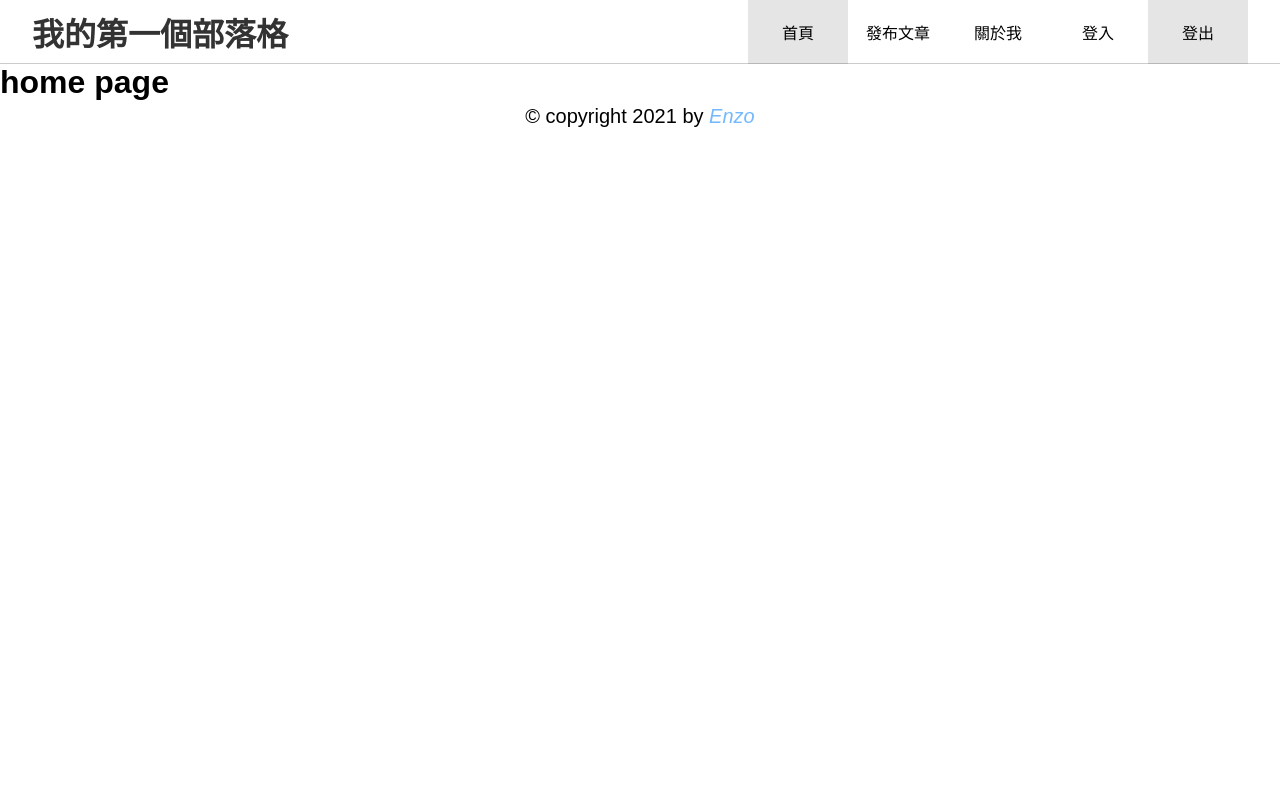
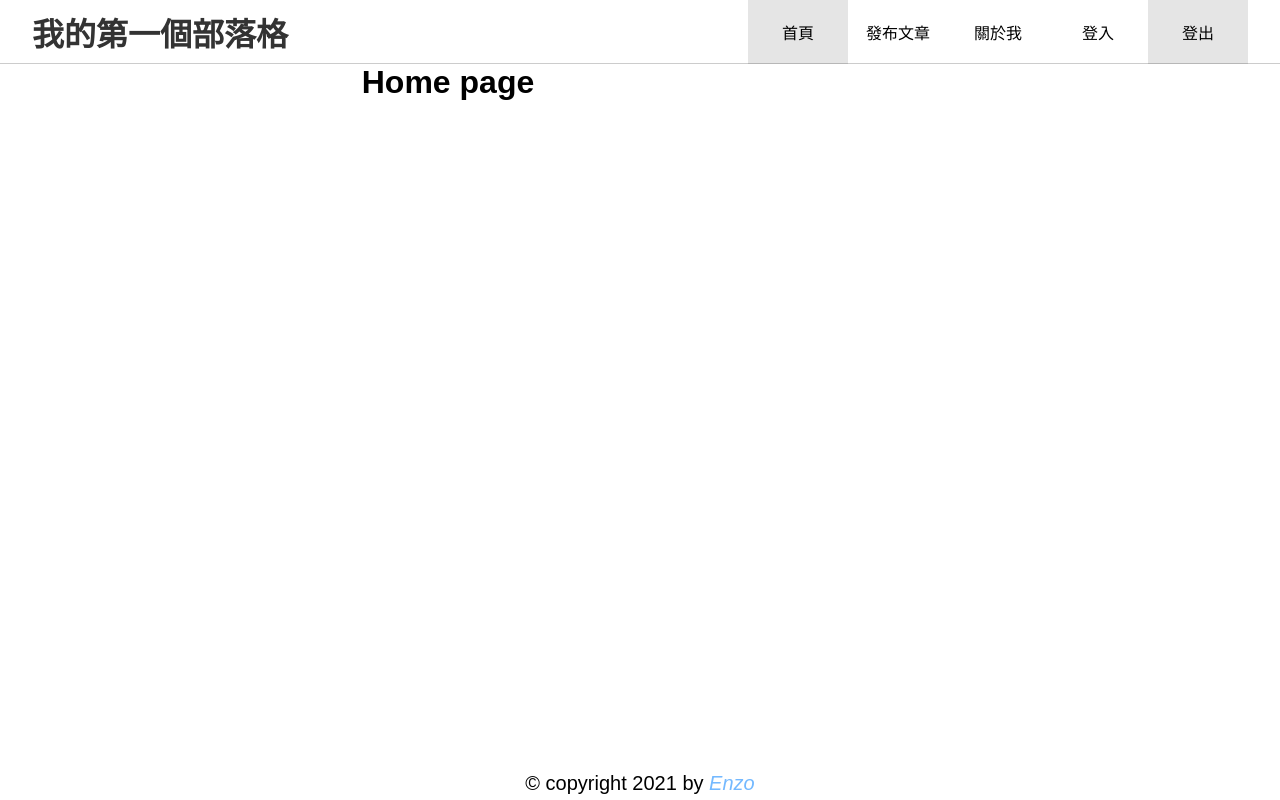
Before and after one commit to CoolizzLuo/coolizz-blog, a React (Create React App) app: page /#/ in a window 1280 px wide. Built offline with nearby package versions, Linux system fonts and the light colour scheme; no server answers; a web font is replaced by a local one.

Commit message:
add layout.js

```diff
--- a/src/components/App.js
+++ b/src/components/App.js
@@ -1,10 +1,8 @@
 import { useState, useEffect } from 'react'
 import styled from '@emotion/styled'
 import Router from './Router'
-import Header from './Header'
-import Footer from './Footer'
-import { ToastContainer } from 'react-toastify';
-import 'react-toastify/dist/ReactToastify.css';
+import { ToastContainer } from 'react-toastify'
+import 'react-toastify/dist/ReactToastify.css'
 import { AuthContext } from '../context'
 import { getMe } from '../WebAPI'
 import { getAuthToken } from '../utils'
@@ -13,12 +11,6 @@ import { getAuthToken } from '../utils'
 const Root = styled.div`
   padding-top: 64px;
 `
-
-const Container = styled.div`
-  text-align: center;
-  width: 70%;
-`
-
 
 
 export default function App() {
@@ -35,6 +27,7 @@ export default function App() {
 
   return (
     <AuthContext.Provider value={{ user, setUser }}>
+      <Root>
         <ToastContainer
           position="top-center"
           autoClose={5000}
@@ -46,13 +39,7 @@ export default function App() {
           draggable
           pauseOnHover
           />
-      <Root>
-        <Router>
-          <Container>
-            <Header/>
-          </Container>
-        </Router>
-        <Footer/>
+        <Router/>
       </Root>
     </AuthContext.Provider>
   )
--- a/src/components/Header.js
+++ b/src/components/Header.js
@@ -1,6 +1,6 @@
 import { useContext } from 'react'
 import styled from "@emotion/styled/macro";
-import { NavLink, Link, useLocation } from 'react-router-dom'
+import { NavLink, Link, useLocation, withRouter } from 'react-router-dom'
 import { AuthContext } from '../context'
 import { setAuthToken } from '../utils'
 
@@ -77,4 +77,4 @@ const Header = ({ history }) => {
   )
 }
 
-export default Header
+export default withRouter(Header)
--- /dev/null
+++ b/src/components/Layout.js
@@ -0,0 +1,29 @@
+import styled from '@emotion/styled'
+import Header from './Header'
+import Footer from './Footer'
+
+const Wrapper = styled.div`
+
+`
+
+const Container = styled.div`
+  text-align: center;
+  height: calc(100vh - 96px);
+  width: 70%;
+`
+
+
+const Layout = ({ children }) => {
+
+  return (
+    <Wrapper>
+      <Header/>
+      <Container>
+        { children }
+      </Container>
+      <Footer/>
+    </Wrapper>
+  )
+};
+
+export default Layout;
--- a/src/components/Router.js
+++ b/src/components/Router.js
@@ -8,9 +8,8 @@ import LoginPage from '../pages/LoginPage'
 import NotFoundPage from '../pages/NotFoundPage'
 
 
-const Router = ({ children }) => (
+const Router = () => (
   <HashRouter>
-    { children }
     <Switch>
       <Route path="/" exact component={HomePage} />
       <Route path="/about" component={AboutPage} />
--- a/src/pages/AboutPage.js
+++ b/src/pages/AboutPage.js
@@ -1,7 +1,11 @@
+import Layout from '../components/Layout'
+
 
 const AboutPage = () => {
   return (
-    <h1>About page</h1>
+    <Layout>
+      <h1>About page</h1>
+    </Layout>
   )
 }
 
--- a/src/pages/HomePage.js
+++ b/src/pages/HomePage.js
@@ -1,7 +1,10 @@
+import Layout from '../components/Layout'
 
 const HomePage = () => {
   return (
-    <h1>home page</h1>
+    <Layout>
+      <h1>Home page</h1>
+    </Layout>
   )
 }
 
--- a/src/pages/LoginPage.js
+++ b/src/pages/LoginPage.js
@@ -1,4 +1,4 @@
-
+import Layout from '../components/Layout'
 import { toast } from 'react-toastify'
 
 const LoginPage = () => {
@@ -7,10 +7,10 @@ const LoginPage = () => {
   }
 
   return (
-    <>
+    <Layout>
       <h1>login page</h1>
       <button onClick={test}>toast</button>
-    </>
+    </Layout>
   )
 }
 
--- a/src/pages/NewPostPage.js
+++ b/src/pages/NewPostPage.js
@@ -1,7 +1,9 @@
-
+import Layout from '../components/Layout'
 const NewPostPage = () => {
   return (
-    <h1>New Post page</h1>
+    <Layout>
+      <h1>New post page</h1>
+    </Layout>
   )
 }
 
--- a/src/pages/NotFoundPage.js
+++ b/src/pages/NotFoundPage.js
@@ -1,9 +1,10 @@
+import Layout from '../components/Layout'
 import React from 'react'
 
 const NotFound = () => (
-  <div className="not-found">
-    <h2>Not Found Page</h2>
-  </div>
+  <Layout>
+    <h1>Not Found Page</h1>
+  </Layout>
 );
 
 export default NotFound
--- a/src/pages/PostPage.js
+++ b/src/pages/PostPage.js
@@ -1,8 +1,11 @@
+import Layout from '../components/Layout'
 
-const NewPostPage = () => {
+const PostPage = () => {
   return (
-    <h1>New post page</h1>
+    <Layout>
+      <h1>post page</h1>
+    </Layout>
   )
 }
 
-export default NewPostPage
+export default PostPage
```
Lines whose indentation alone changed are shown as unchanged.
